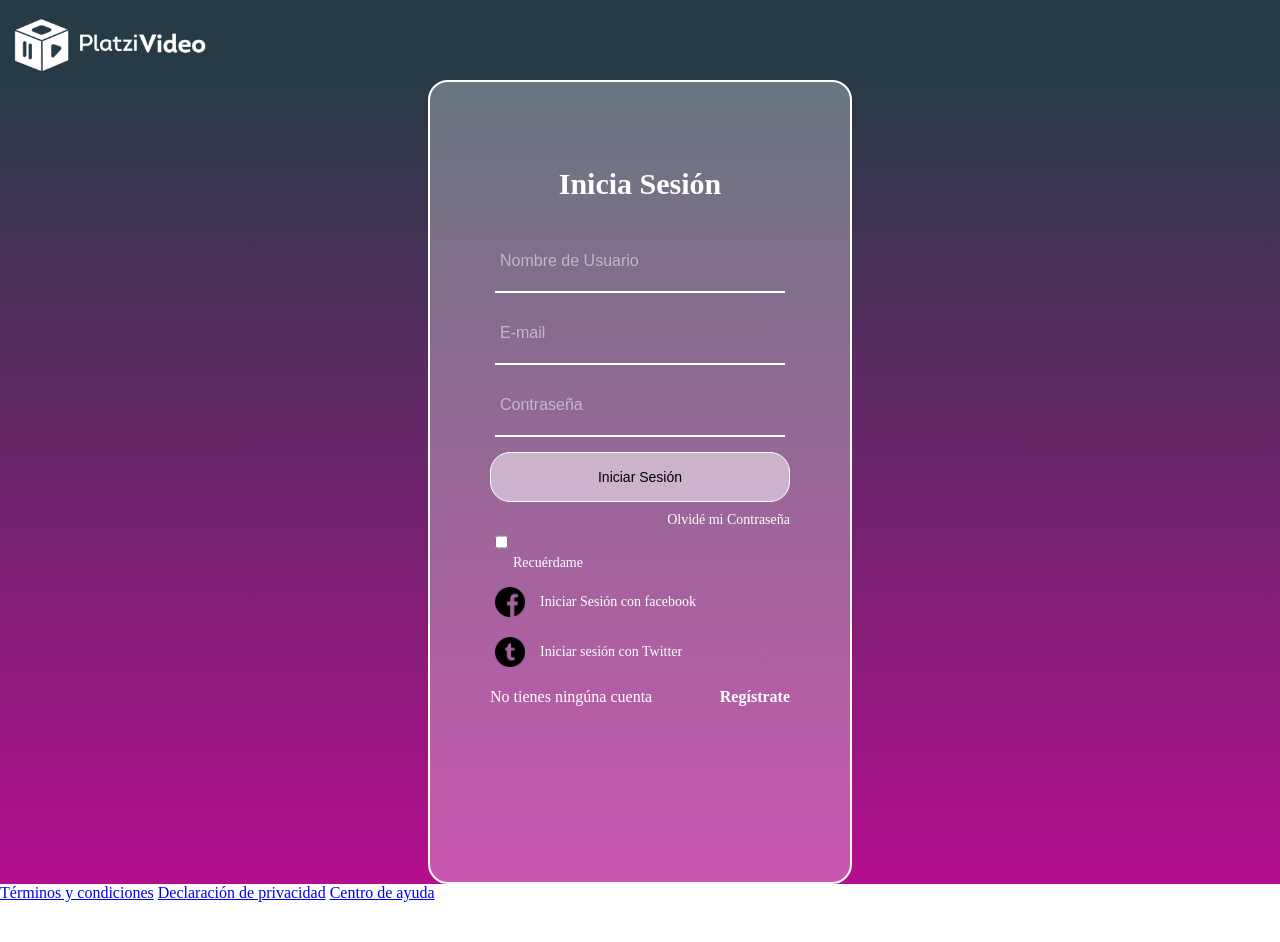
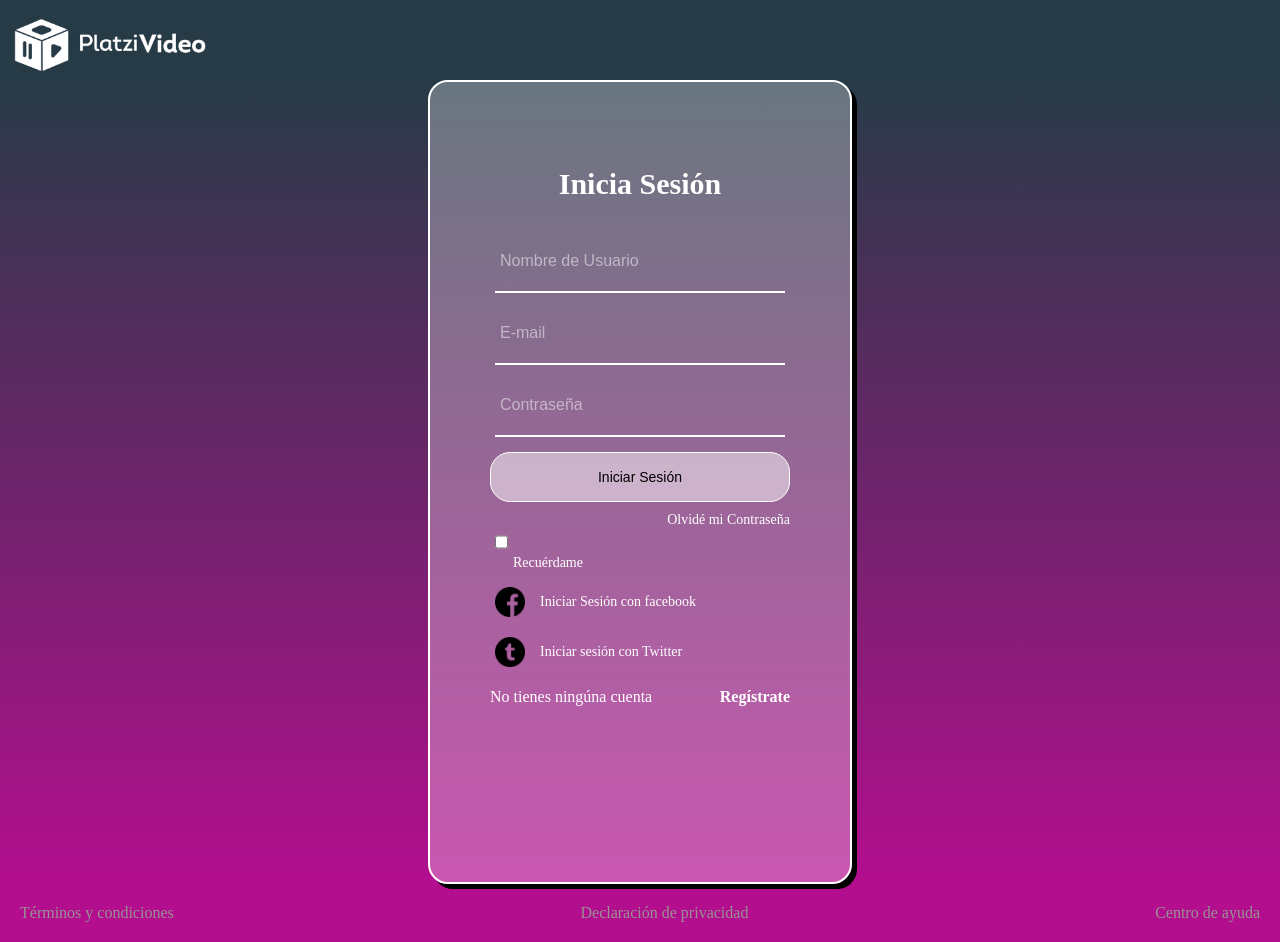
Before and after one commit to Christiano0407/Javascript-proyect, a plain HTML site: page index.html in a window 1280 px wide. Before the commit the page ends 902 px from the top, so only its background shows below. Drawn offline with Linux system fonts and the light colour scheme; files whose address does not match are found by name.

Commit message:
boxshadow

```diff
--- a/css/color.css
+++ b/css/color.css
@@ -44,6 +44,7 @@ header img {
     padding: 60px 60px 40px;
     min-height: 700px;
     width: 300px;
+    box-shadow: 5px 5px black;
 }
 
 .login__container--social img {
@@ -148,3 +149,26 @@ button:hover {
     box-shadow: rgba(255, 255, 255, .1);
     color: white;
 }
+
+.footer {
+    width: 100%;
+    height: 100%;
+    display: flex;
+    align-items: center;
+    background: #B30E8E;
+    justify-content: center;
+    justify-content: space-between;
+}
+
+.footer a {
+    color: rgb(150, 148, 148);
+    font-size: 16px;
+    outline: none;
+    text-decoration: none;
+    margin: 20px;
+}
+
+.footer a:hover {
+    color: white;
+    text-decoration: underline;
+}
```
